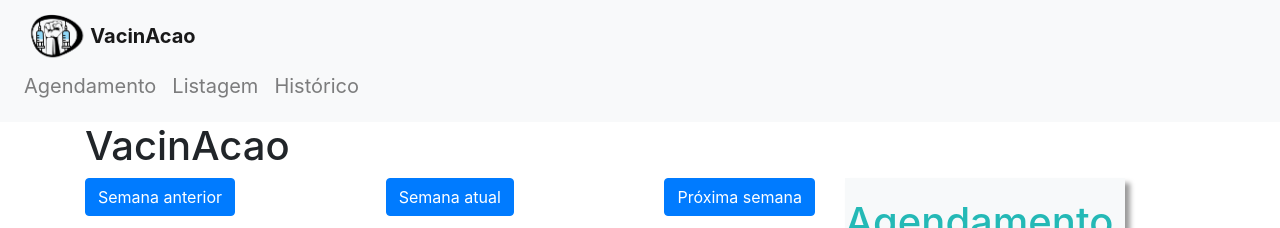
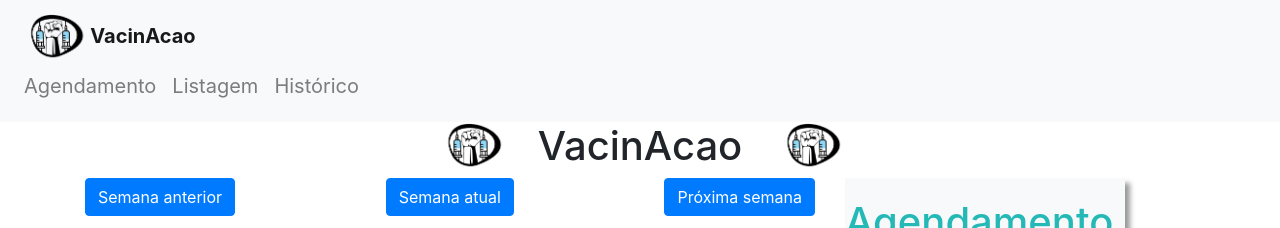
Before and after one commit to ricopomps/VacinAcao, a React (Create React App) app in the folder Client/: page / in a window 1280 px wide. Shown: the top 228 px of the page. Built offline with nearby package versions, Linux system fonts and the light colour scheme; no server answers.

Commit message:
Visual changes

```diff
--- a/Client/src/Pages/Agendamento/Agendamento.js
+++ b/Client/src/Pages/Agendamento/Agendamento.js
@@ -3,13 +3,30 @@ import Container from "react-bootstrap/Container";
 import Row from "react-bootstrap/Row";
 import AgendamentoForm from "../../components/AgendamentoForm/AgendamentoForm";
 import Legenda from "../../components/Legenda/Legenda";
+import { IMAGE } from "../../components/NavBar/styles";
+import logo from "./../../image/logo.png";
 import Calendar from "../../components/Calendar/Calendar";
 import { TABLE_SCROLL } from "../../components/Calendar/styles";
 import Col from "react-bootstrap/Col";
 const Agendamento = () => {
   return (
     <Container>
-      <h1>VacinAcao</h1>
+      <Container style={{ display: "flex" }}>
+        <div style={{ margin: "auto" }}>
+          <Row>
+            <Col>
+              <IMAGE src={logo} />
+            </Col>
+            <Col>
+              <h1>VacinAcao</h1>
+            </Col>
+            <Col>
+              <IMAGE src={logo} />
+            </Col>
+          </Row>
+        </div>
+      </Container>
+
       <Row>
         <TABLE_SCROLL xs={8}>
           <Calendar />
```
